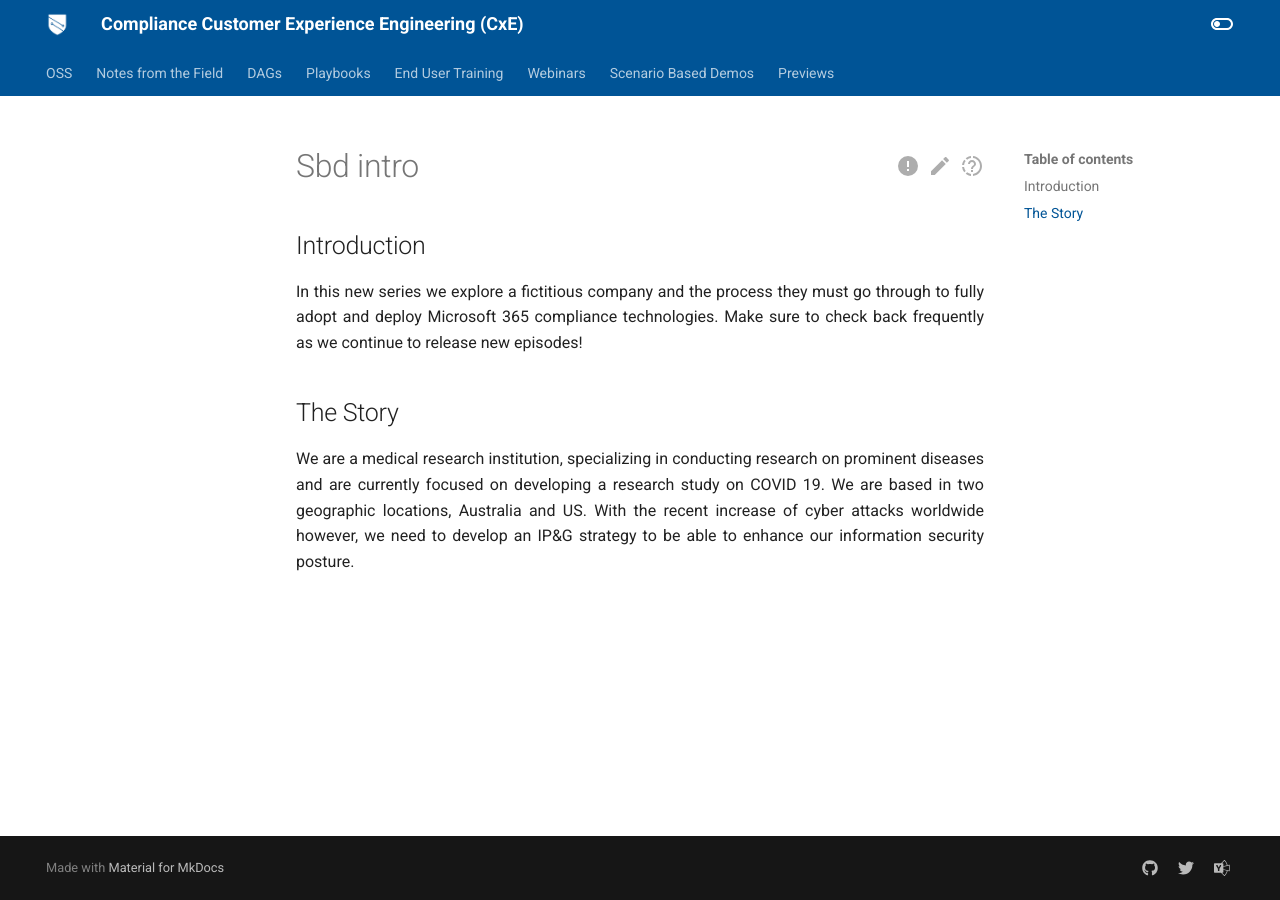
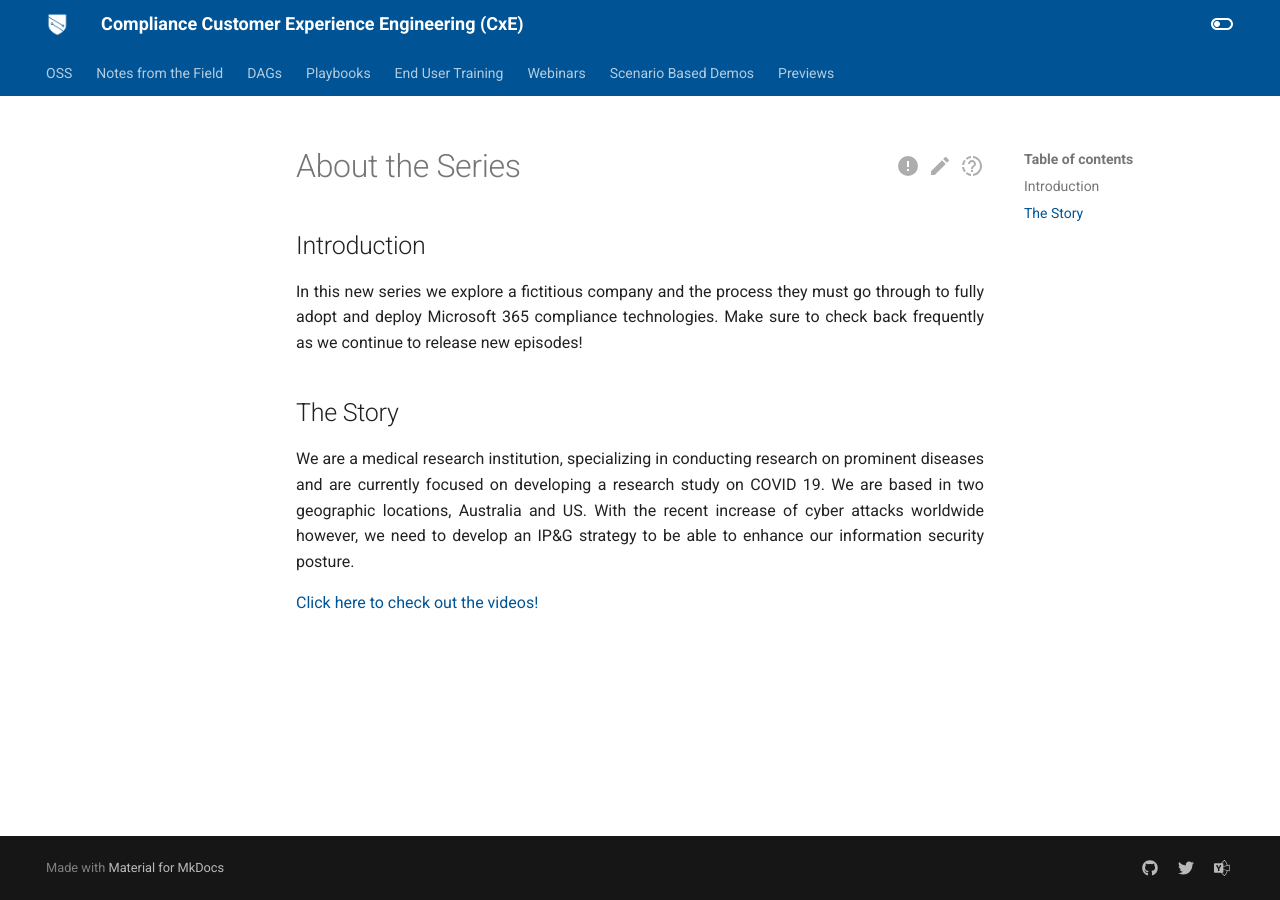
Before and after one commit to microsoft/ComplianceCxE, an MkDocs documentation site: the page built from docs/sbd/sbd-intro.md, in a window 1280 px wide. Built offline with MkDocs 1.6.1 and Material for MkDocs 9.7.7, drawn with Linux system fonts in a browser that asks for light colours; comment, search, counter and statistics services are not loaded; old or Windows-style settings are respelled for this version of MkDocs.

Commit message:
deprecated page

```diff
--- a/docs/sbd/sbd-intro.md
+++ b/docs/sbd/sbd-intro.md
@@ -1,3 +1,8 @@
+<!-- NOTE THIS PAGE IS DEPRECATED - INTRO PAGE IS SBD.MD
+DO NOT MODIFY THIS PAGE AS IT IS HERE ONLY FOR LEGACY LINKS -->
+
+# About the Series
+
 ## Introduction
 
 In this new series we explore a fictitious company and the process they must go through to fully adopt and deploy Microsoft 365 compliance technologies.  Make sure to check back frequently as we continue to release new episodes!
@@ -5,3 +10,5 @@
 ## The Story
 
 We are a medical research institution, specializing in conducting research on prominent diseases and are currently focused on developing a research study on COVID 19. We are based in two geographic locations, Australia and US. With the recent increase of cyber attacks worldwide however, we need to develop an IP&G strategy to be able to enhance our information security posture.
+
+[Click here to check out the videos!](../sbd-ep1/)
```
